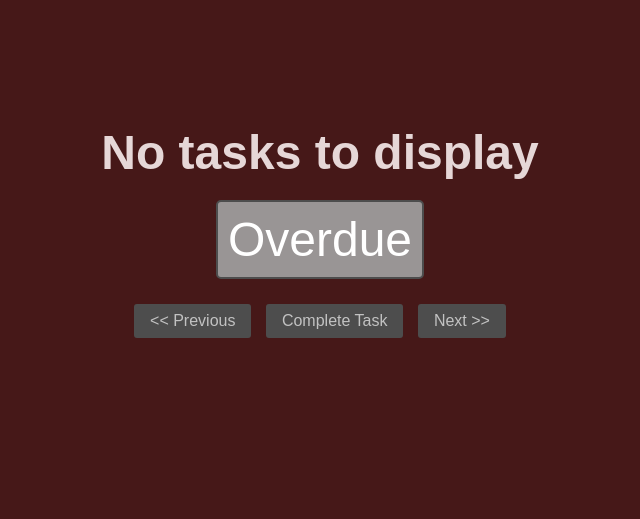
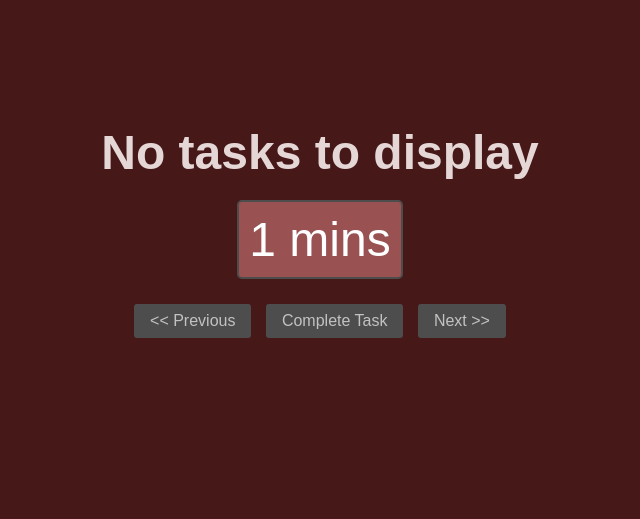
Before and after one commit to porterbhall/oneTask, a Flask app: page / in a window 1280 px wide. Shown: the part 170-689 px from the top of the page, without its empty margins (320-960 px from the left). Run offline with Flask 3, Linux system fonts and the light colour scheme; some libraries are stand-ins or nearby versions.

Commit message:
Fix timer counting bug for accurate overdue tracking
- Remove double time calculation causing accelerated counting
- Fix timer transition to properly start overdue counting from original estimate
- Implement proper minute/second display formatting (minutes only when ≥1 min)
- Eliminate timer oscillation between countdown and overdue states
- Add early return for paused state to prevent unnecessary calculations

Closes SUS-61: https://pooryoricksalmanack.atlassian.net/browse/SUS-61

```diff
--- a/templates/task.html
+++ b/templates/task.html
@@ -213,36 +213,47 @@
 
     // Count down from the time estimate until 0 and then starting counting up from the time estimate
 function updateCountdown() {
+    if (isPaused) {
+        return;
+    }
+
     var now = moment();
     var elapsedTime = moment.duration(now.diff(lastUpdateTime)).asSeconds();
     lastUpdateTime = now;
 
-    if (remainingTime > 0 && !isPaused) {
+    if (!overdue && remainingTime > 0) {
+        // Counting down
         remainingTime.subtract(elapsedTime, 'seconds');
-    }
 
-    if (remainingTime > 59000) {
-        var formattedTime = remainingTime.minutes() + " mins";
-    } else if (remainingTime <= 59000 && remainingTime > 0) {
-        var formattedTime = remainingTime.seconds() + " seconds";
-    } else if (remainingTime <= 10) {
-        remainingTime = moment.duration(remainingSeconds[currentTaskIndex], 'seconds');
-        formattedTime = "Overdue";
-        overdue = true;
-        countdownBox.style.backgroundColor = 'rgb(153, 149, 149)';
-        document.body.style.backgroundColor = '#461818';
+        if (remainingTime.asMinutes() >= 1) {
+            var formattedTime = Math.ceil(remainingTime.asMinutes()) + " mins";
+        } else if (remainingTime > 0) {
+            var formattedTime = Math.ceil(remainingTime.asSeconds()) + " seconds";
+        } else {
+            // Timer just hit zero - switch to overdue mode
+            remainingTime = moment.duration(remainingSeconds[currentTaskIndex], 'seconds');
+            overdue = true;
+            countdownBox.style.backgroundColor = '#df4343';
+            document.body.style.backgroundColor = '#461818';
+            formattedTime = Math.ceil(remainingTime.asMinutes()) + " mins";
+        }
+    } else {
+        // Counting up (overdue time) - start from original estimate
+        if (!overdue) {
+            overdue = true;
+            remainingTime = moment.duration(remainingSeconds[currentTaskIndex], 'seconds');
+            countdownBox.style.backgroundColor = '#995151';
+            document.body.style.backgroundColor = '#461818';
+        }
+
+        remainingTime.add(elapsedTime, 'seconds');
+
+        // Always show only minutes when overdue (no seconds)
+        formattedTime = Math.ceil(remainingTime.asMinutes()) + " mins";
     }
 
     // Update the countdown element
     document.getElementById('countdown').innerHTML = formattedTime;
-
-    // Subtract or add one second from the remaining time if not paused
-    if (isPaused) {
-        clearInterval(countdownInterval);
-    } else if (overdue) {
-        remainingTime.add(1, 'second');
-    }
-    lastUpdateTime = moment();
     }
 
     // Start the countdown
```
